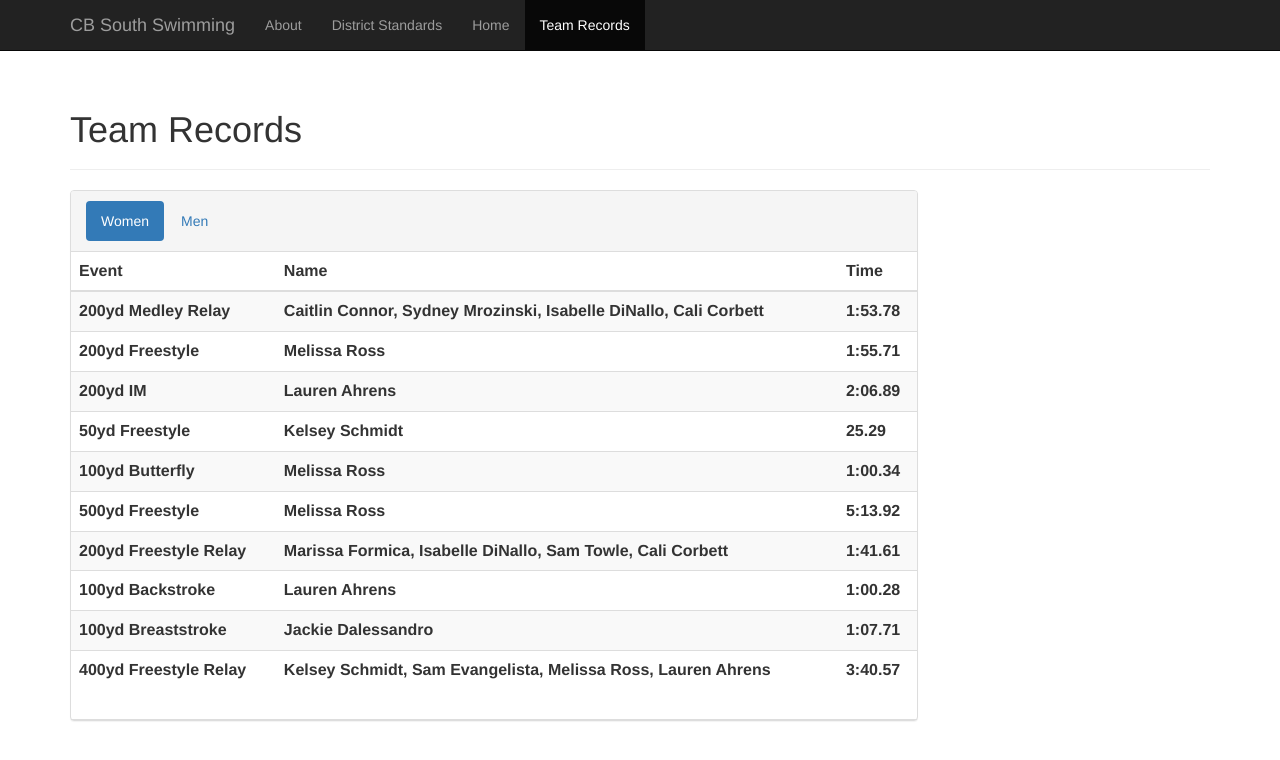
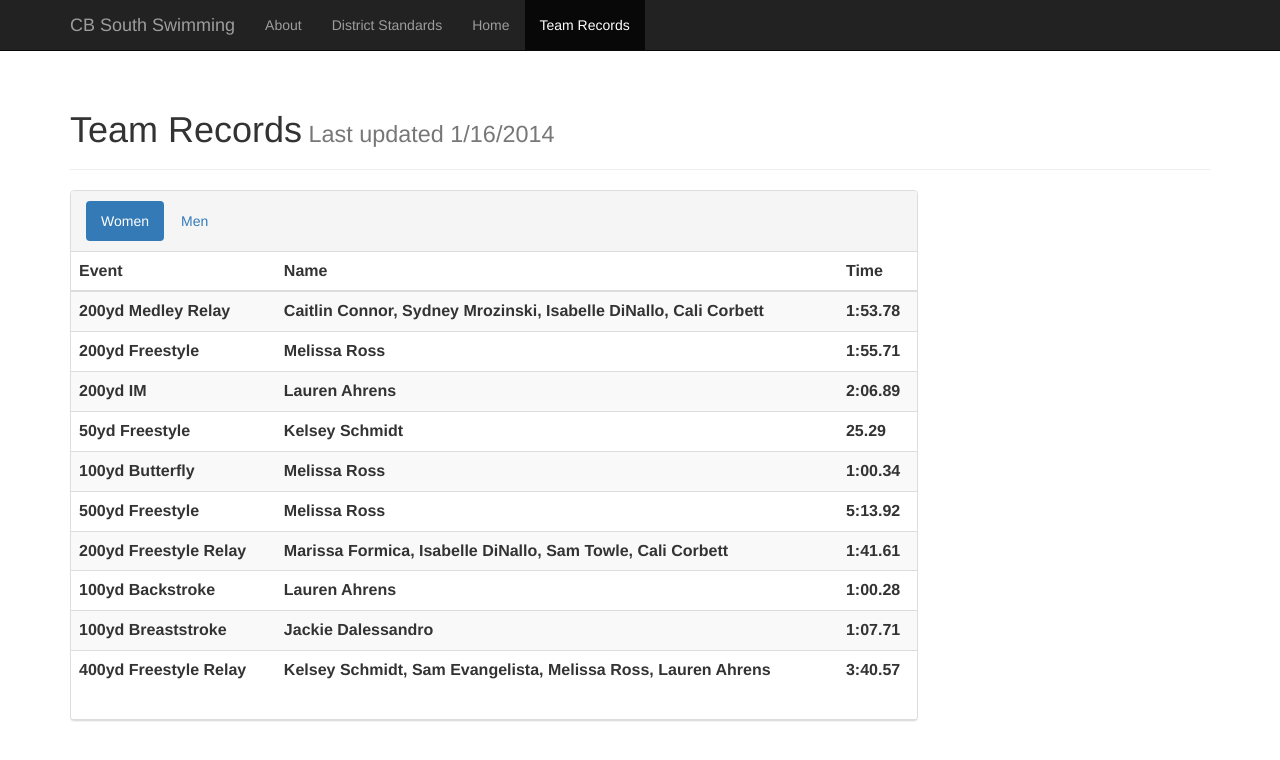
Before and after one commit to pbrogan12/cbsouthswimming, a Jekyll site: the page built from team-records.html, in a window 1280 px wide. Shown: the top 760 px of the page. Built offline with Jekyll 4.4.1, drawn with Linux system fonts in a browser that asks for light colours; nearby versions of some CDN libraries; Markdown is read by kramdown in place of the engine named in the settings.

Commit message:
Now shows when last updated.

```diff
--- a/team-records.html
+++ b/team-records.html
@@ -2,7 +2,7 @@
 layout: default
 title: Team Records
 ---
-<div class="page-header"><h1>{{ page.title }}</h1></div>
+<div class="page-header"><h1>{{ page.title }}<small> Last updated 1/16/2014</small></h1></div>
 <div class="row">
   <div class="col-md-9">
     <div class="panel panel-default">
```
